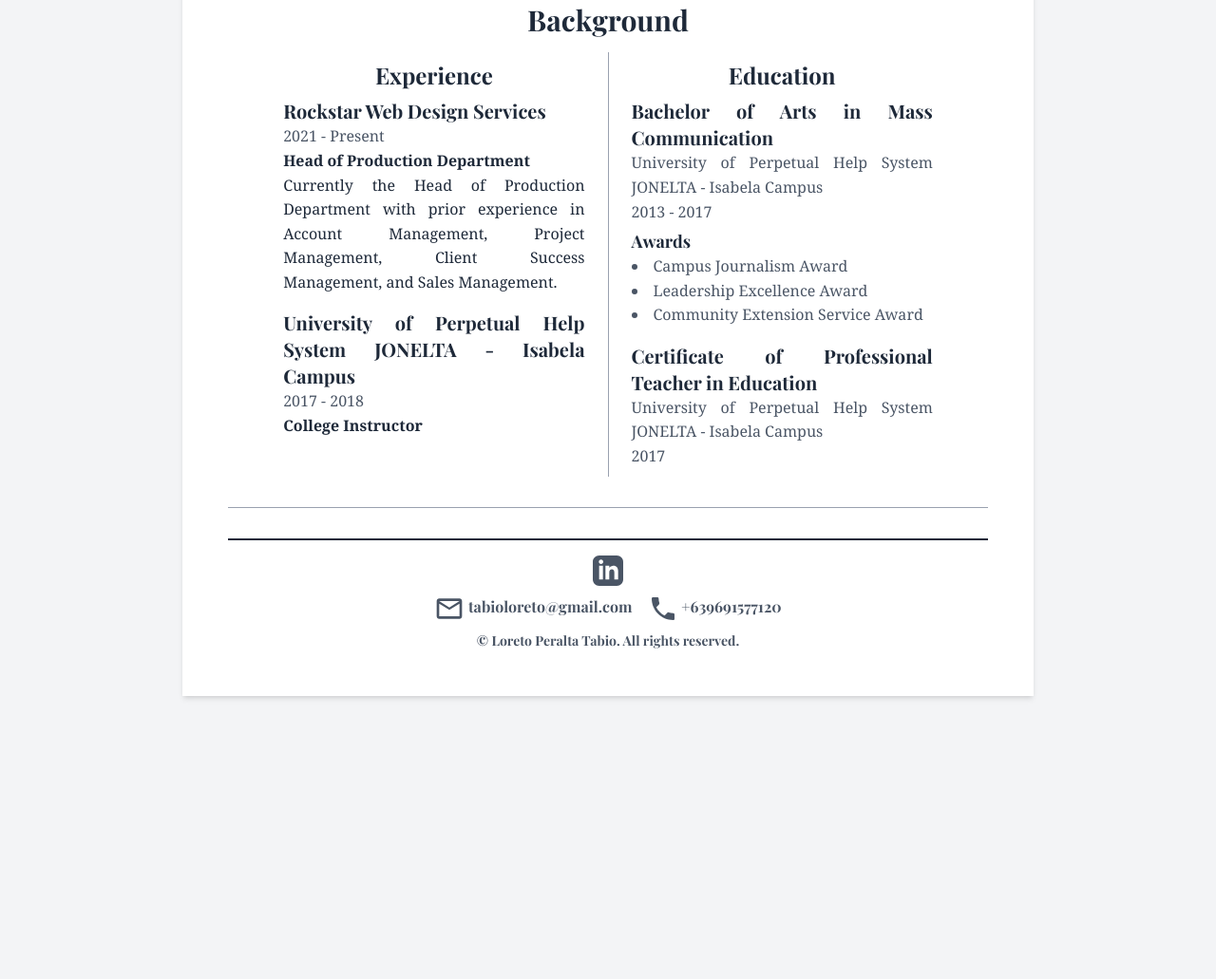
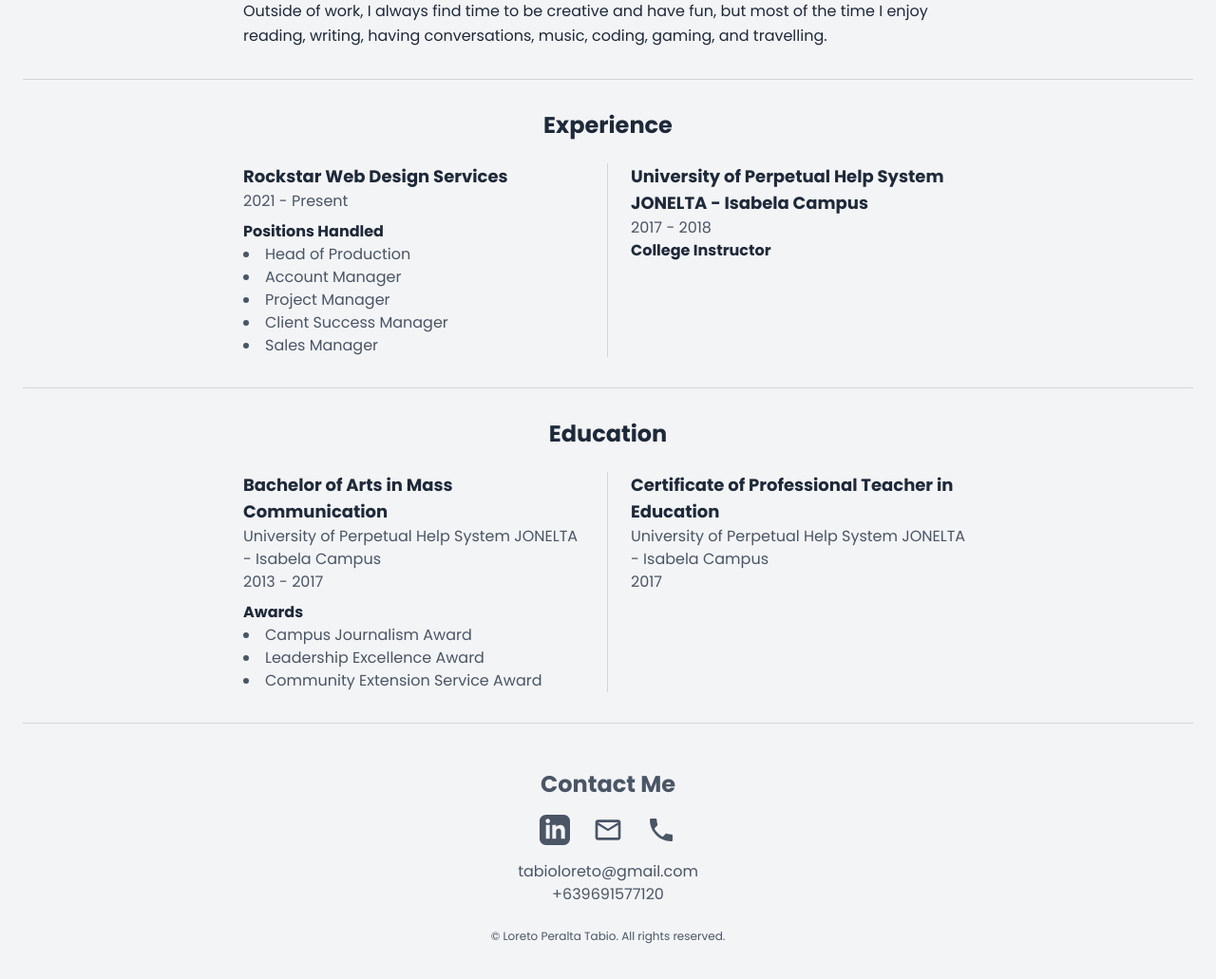
Before and after one commit to devphoebusapollo/loretotabio, a plain HTML site: page index.html in a window 1280 px wide. Shown: the part 649-1680 px from the top of the page at 95% size. Before the commit the page ends 1398 px from the top, so only its background shows below. Drawn offline with nearby package versions, Linux system fonts and the light colour scheme.

Commit message:
Updated the design

```diff
--- /dev/null
+++ b/animations.css
@@ -0,0 +1,11 @@
+
+.fade-in-section {
+  opacity: 0;
+  transform: translateY(20px);
+  transition: opacity 0.6s ease-out, transform 0.6s ease-out;
+}
+
+.fade-in-section.is-visible {
+  opacity: 1;
+  transform: translateY(0);
+}
--- a/index.html
+++ b/index.html
@@ -7,68 +7,80 @@
   <title>Loreto Peralta Tabio - Home</title>
   <link rel="icon" href="images/formal.png" type="image/png">
   <link href='/style.css' rel='stylesheet'>
+  <link href='/animations.css' rel='stylesheet'>
   <script src="https://cdn.jsdelivr.net/npm/@tailwindcss/browser@4"></script>
   <link rel="preconnect" href="https://fonts.googleapis.com">
   <link rel="preconnect" href="https://fonts.gstatic.com" crossorigin>
-  <link href="https://fonts.googleapis.com/css2?family=Playfair+Display:wght@700&family=Roboto:wght@400&display=swap" rel="stylesheet">
+  <link href="https://fonts.googleapis.com/css2?family=Poppins:wght@400;700&display=swap" rel="stylesheet">
 </head>
-<body class="bg-gray-100 text-gray-800 font-serif">
+<body class="bg-gray-100 text-gray-800 font-sans">
 
-  <main class="container mx-auto p-12 max-w-4xl bg-white shadow-md my-4">
-
-    <header class="text-center pb-2 mb-4">
-      <h1 class="text-3xl md:text-5xl font-bold font-serif newspaper-font mb-2">Loreto Peralta Tabio</h1>
-      <p class="text-base text-gray-600 newspaper-font">Experienced Leader | Licensed Professional English Teacher</p>
-      <hr class="my-2 border-gray-400">
+  <!-- Hero Section -->
+  <header class="hero bg-gray-800 text-white text-center py-16">
+    <div class="container mx-auto">
+      <img src="images/formal.png" alt="Loreto Peralta Tabio" class="w-40 h-40 rounded-full mx-auto mb-4 object-cover">
+      <h1 class="text-4xl font-bold">Loreto Peralta Tabio</h1>
+      <p class="text-lg mt-2">Experienced Leader | Licensed Professional English Teacher</p>
+    </div>
   </header>
 
-    <section id="about" class="mb-8">
-      <h2 class="text-3xl font-bold mb-2 text-center newspaper-font">About Me</h2>
-      <div class="overflow-hidden">
-        <img src="images/formal.png" alt="Loreto Peralta Tabio" class="float-left w-32 h-32 md:w-48 md:h-48 rounded-full mr-4 mb-2 object-cover">
-        <p class="text-sm md:text-base leading-relaxed text-justify newspaper-text">
-          I am a leader in the digital marketing industry with experience in production leadership, account management, project management, client success management, and sales management. I am currently the Head of the Production Department in a web design agency, where I focus on driving results by supporting and guiding people toward the right direction.
+  <main class="container mx-auto p-6">
+
+    <section id="about" class="my-8 fade-in-section">
+      <h2 class="text-2xl font-bold text-center mb-6">About Me</h2>
+      <p class="text-base leading-relaxed max-w-3xl mx-auto">
+        I am a leader in the digital marketing industry with experience in production leadership, account management, project management, client success management, and sales management. I am currently the Head of the Production Department in a web design agency, where I focus on driving results by guiding people. I am also a Licensed Professional English Teacher in the Philippines, with experience teaching at both the secondary and tertiary levels.
         <br><br>
-          I am also a Licensed Professional English Teacher in the Philippines, with experience teaching at both the secondary and tertiary levels. This background has strengthened my ability to communicate clearly, mentor effectively, and connect with people from all walks of life.
-          <br><br>
-          Outside of work, I enjoy reading, writing, public speaking, music, programming, gaming, and traveling. I am particularly drawn to thoughtful conversations on philosophy, psychology, and theology, which continually inspire my personal and professional growth.
+        Outside of work, I always find time to be creative and have fun, but most of the time I enjoy reading, writing, having conversations, music, coding, gaming, and travelling.
       </p>
-      </div>
     </section>
 
-    <hr class="my-8 border-gray-400">
+    <hr class="my-6 border-gray-300">
 
-    <section id="background" class="mb-8">
-      <h2 class="text-3xl font-bold text-center mb-4 newspaper-font">Background</h2>
-      <div class="flex flex-col md:flex-row justify-center items-center md:items-start">
-        <div class="w-full md:w-5/12 p-2">
-          <h3 class="text-2xl font-bold mb-2 text-center newspaper-font">Experience</h3>
-          <div class="mb-4 text-left newspaper-text">
-              <h4 class="text-lg md:text-xl font-bold newspaper-font">Rockstar Web Design Services</h4>
+    <section id="experience" class="my-8 fade-in-section">
+      <h2 class="text-2xl font-bold text-center mb-6">Experience</h2>
+      <div class="max-w-3xl mx-auto">
+        <div class="grid grid-cols-1 md:grid-cols-2 gap-y-6 md:gap-y-0 md:divide-x md:divide-gray-300">
+          <div class="md:pr-6">
+            <h4 class="text-lg font-bold">Rockstar Web Design Services</h4>
             <p class="text-gray-600">2021 - Present</p>
-              <p><strong>Head of Production Department</strong><br>Currently the Head of Production Department with prior experience in Account Management, Project Management, Client Success Management, and Sales Management.</p>
+            <h5 class="text-base font-bold mt-2">Positions Handled</h5>
+            <ul class="list-disc list-inside text-gray-600">
+              <li>Head of Production</li>
+              <li>Account Manager</li>
+              <li>Project Manager</li>
+              <li>Client Success Manager</li>
+              <li>Sales Manager</li>
+            </ul>
           </div>
-          <div class="text-left newspaper-text">
-              <h4 class="text-lg md:text-xl font-bold newspaper-font">University of Perpetual Help System JONELTA - Isabela Campus</h4>
+          <div class="md:pl-6">
+            <h4 class="text-lg font-bold">University of Perpetual Help System JONELTA - Isabela Campus</h4>
             <p class="text-gray-600">2017 - 2018</p>
             <p><strong>College Instructor</strong></p>
           </div>
         </div>
-        <hr class="w-full my-2 md:hidden">
-        <div class="hidden md:block w-px bg-gray-400 self-stretch mx-4"></div>
-        <div class="w-full md:w-5/12 p-2">
-          <h3 class="text-2xl font-bold mb-2 text-center newspaper-font">Education</h3>
-          <div class="text-left newspaper-text">
-              <h4 class="text-lg md:text-xl font-bold newspaper-font">Bachelor of Arts in Mass Communication</h4>
+      </div>
+    </section>
+
+    <hr class="my-6 border-gray-300">
+
+    <section id="education" class="my-8 fade-in-section">
+      <h2 class="text-2xl font-bold text-center mb-6">Education</h2>
+      <div class="max-w-3xl mx-auto">
+        <div class="grid grid-cols-1 md:grid-cols-2 gap-y-6 md:gap-y-0 md:divide-x md:divide-gray-300">
+          <div class="md:pr-6">
+            <h4 class="text-lg font-bold">Bachelor of Arts in Mass Communication</h4>
             <p class="text-gray-600">University of Perpetual Help System JONELTA - Isabela Campus</p>
             <p class="text-gray-600">2013 - 2017</p>
-              <h5 class="text-base md:text-lg font-bold mt-1 newspaper-font">Awards</h5>
+            <h5 class="text-base font-bold mt-2">Awards</h5>
             <ul class="list-disc list-inside text-gray-600">
               <li>Campus Journalism Award</li>
               <li>Leadership Excellence Award</li>
               <li>Community Extension Service Award</li>
             </ul>
-              <h4 class="text-lg md:text-xl font-bold mt-4 newspaper-font">Certificate of Professional Teacher in Education</h4>
+          </div>
+          <div class="md:pl-6">
+            <h4 class="text-lg font-bold">Certificate of Professional Teacher in Education</h4>
             <p class="text-gray-600">University of Perpetual Help System JONELTA - Isabela Campus</p>
             <p class="text-gray-600">2017</p>
           </div>
@@ -76,35 +88,57 @@
       </div>
     </section>
 
-    <hr class="my-8 border-gray-400">
+    <hr class="my-6 border-gray-300">
 
-    <footer class="text-center text-gray-600 pt-4 border-t-2 border-gray-800 newspaper-font">
-        <div class="flex justify-center space-x-4 mb-2">
-            <!-- LinkedIn Icon -->
+    <footer class="text-center text-gray-600 py-6">
+        <h2 class="text-2xl font-bold mb-4">Contact Me</h2>
+        <div class="flex justify-center space-x-6 mb-4">
             <a href="https://www.linkedin.com/in/loreto-tabio-081442387" target="_blank" class="text-gray-600 hover:text-gray-800">
                 <svg class="w-8 h-8" fill="currentColor" viewBox="0 0 24 24" aria-hidden="true">
                     <path fill-rule="evenodd" d="M19 0h-14c-2.761 0-5 2.239-5 5v14c0 2.761 2.239 5 5 5h14c2.762 0 5-2.239 5-5v-14c0-2.761-2.238-5-5-5zm-11 19h-3v-11h3v11zm-1.5-12.268c-.966 0-1.75-.79-1.75-1.764s.784-1.764 1.75-1.764 1.75.79 1.75 1.764-.783 1.764-1.75 1.764zm13.5 12.268h-3v-5.604c0-3.368-4-3.113-4 0v5.604h-3v-11h3v1.765c1.396-2.586 7-2.777 7 2.476v6.759z" clip-rule="evenodd" />
                 </svg>
             </a>
-        </div>
-        <div class="mb-2 flex flex-col md:flex-row md:justify-center md:space-x-4">
-            <div class="mb-1 md:mb-0">
-                <svg class="w-6 h-6 md:w-8 md:h-8 inline-block" fill="currentColor" viewBox="0 0 24 24" aria-hidden="true">
+             <a href="mailto:tabioloreto@gmail.com" class="text-gray-600 hover:text-gray-800">
+                <svg class="w-8 h-8" fill="currentColor" viewBox="0 0 24 24" aria-hidden="true">
                     <path d="M22 6c0-1.1-.9-2-2-2H4c-1.1 0-2 .9-2 2v12c0 1.1.9 2 2 2h16c1.1 0 2-.9 2-2V6zm-2 0l-8 5-8-5h16zm0 12H4V8l8 5 8-5v10z"/>
                 </svg>
-                <a href="mailto:tabioloreto@gmail.com" class="text-gray-600 hover:text-gray-800">tabioloreto@gmail.com</a>
-            </div>
-            <div>
-                <svg class="w-6 h-6 md:w-8 md:h-8 inline-block" fill="currentColor" viewBox="0 0 24 24" aria-hidden="true">
+            </a>
+            <a href="tel:+639691577120" class="text-gray-600 hover:text-gray-800">
+                <svg class="w-8 h-8" fill="currentColor" viewBox="0 0 24 24" aria-hidden="true">
                     <path d="M6.62 10.79c1.44 2.83 3.76 5.14 6.59 6.59l2.2-2.2c.27-.27.67-.36 1.02-.24 1.12.37 2.33.57 3.57.57.55 0 1 .45 1 1V20c0 .55-.45 1-1 1-9.39 0-17-7.61-17-17 0-.55.45-1 1-1h3.5c.55 0 1 .45 1 1 0 1.25.2 2.45.57 3.57.11.35.02.75-.25 1.02l-2.2 2.2z"/>
                 </svg>
-                <a href="tel:+639691577120" class="text-gray-600 hover:text-gray-800">+639691577120</a>
+            </a>
         </div>
+        <div class="text-base">
+            <p><a href="mailto:tabioloreto@gmail.com" class="hover:underline">tabioloreto@gmail.com</a></p>
+            <p><a href="tel:+639691577120" class="hover:underline">+639691577120</a></p>
         </div>
-      <p class="mt-2 text-xs md:text-sm">&copy; Loreto Peralta Tabio. All rights reserved.</p>
+      <p class="mt-6 text-xs">&copy; Loreto Peralta Tabio. All rights reserved.</p>
     </footer>
 
   </main>
 
+  <script>
+    const sections = document.querySelectorAll('.fade-in-section');
+
+    const revealSection = (entries, observer) => {
+      entries.forEach(entry => {
+        if (entry.isIntersecting) {
+          entry.target.classList.add('is-visible');
+          observer.unobserve(entry.target);
+        }
+      });
+    };
+
+    const sectionObserver = new IntersectionObserver(revealSection, {
+      root: null,
+      threshold: 0.15,
+    });
+
+    sections.forEach(section => {
+      sectionObserver.observe(section);
+    });
+  </script>
+
 </body>
 </html>
--- a/style.css
+++ b/style.css
@@ -2,15 +2,11 @@ html {
   scroll-behavior: smooth;
 }
 
+body {
+  font-family: 'Poppins', sans-serif;
+}
+
 .hero {
+  background-color: #333;
   color: white;
 }
-
-.newspaper-font {
-    font-family: 'Playfair Display', serif;
-}
-
-.newspaper-text {
-    text-align: justify;
-    line-height: 1.6;
-}
```
Lines whose indentation alone changed are shown as unchanged.
